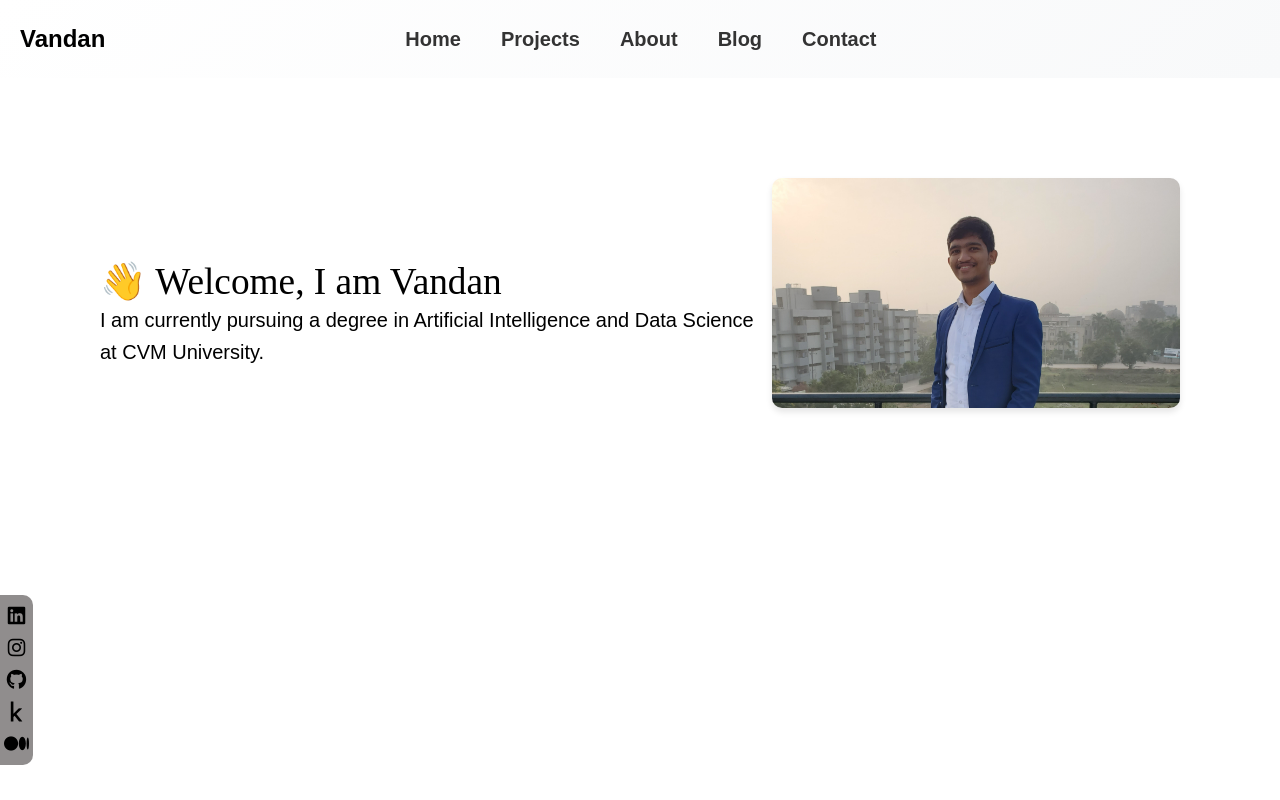
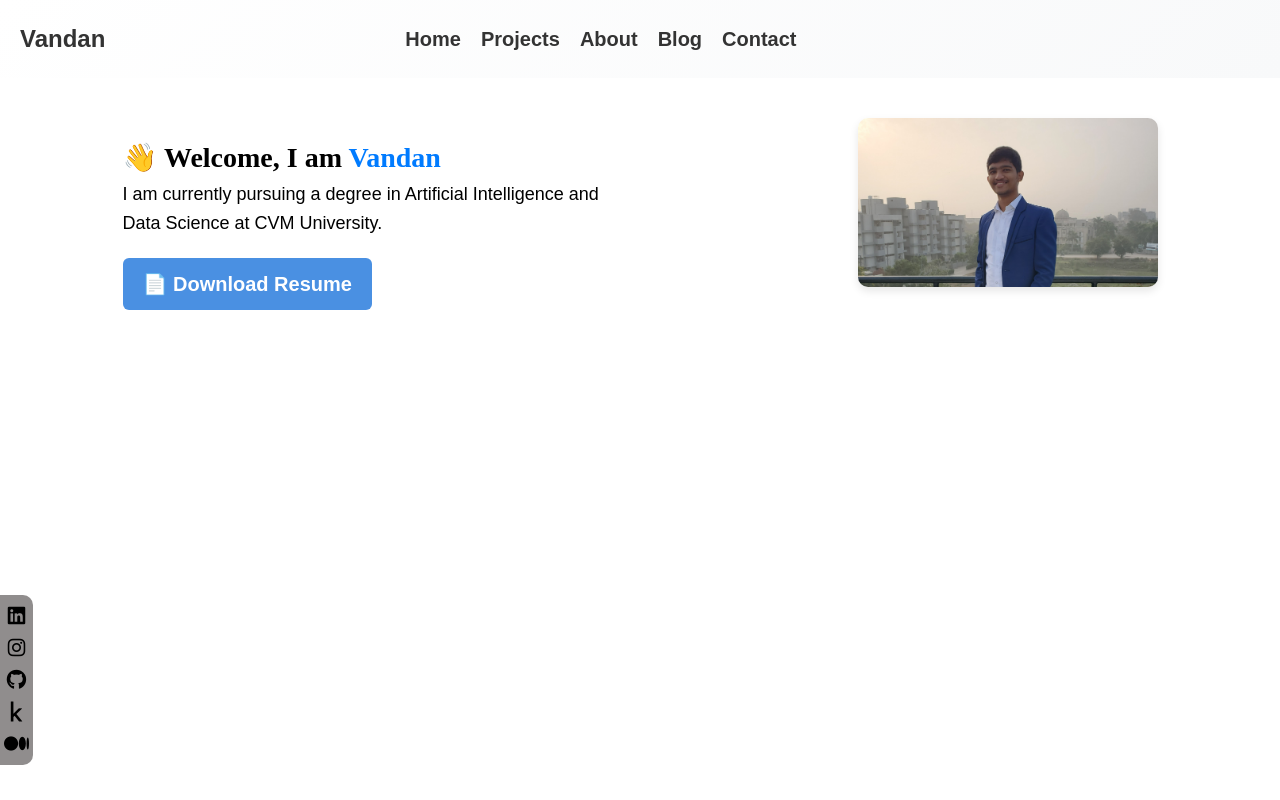
Before and after one commit to patelvandan11/flask12, a Flask app: page / in a window 1280 px wide. Run offline with Flask 2, Linux system fonts and the light colour scheme; some libraries are stand-ins or nearby versions.

```diff
--- a/static/pro.css
+++ b/static/pro.css
@@ -2,6 +2,7 @@
 body, h1, h2, p, ul, li {
     margin: 0;
     padding: 0;
+    box-sizing: border-box;
 }
 
 /* Basic styles */
@@ -13,124 +14,59 @@ body {
     background: linear-gradient(135deg, #ffffff 0%, #ffffff 100%);
 }
 
-#vandan_p {
-    display: block;
-    margin: auto;
-    width: 50%;
-    animation: move 2s infinite;
-    text-align: center;
-}
-
 /* Header styles */
 header {
     background: linear-gradient(135deg, #ffffff 0%, #f8f9fa 100%);
     padding: 20px;
     box-shadow: 0 2px 4px rgba(0,0,0,0.1);
+    position: relative;
+    z-index: 10;
 }
 
-header .logo, .entry__title {
+.logo-link {
     font-size: 24px;
     font-weight: bold;
+    color: #333;
+    text-decoration: none;
 }
 
+/* Navigation styles */
 nav ul {
     list-style: none;
     display: flex;
     align-items: center;
+    gap: 20px;
 }
 
-nav ul li {
-    margin-right: 20px;
-}
-
-nav ul li a, .entry__more-link, .link-list li a, .s-footer__social li a {
+nav ul li a {
     color: #333;
     text-decoration: none;
+    font-weight: bold;
     transition: color 0.3s ease;
 }
 
-nav ul li a:hover, .entry__more-link:hover, .link-list li a:hover, .s-footer__social li a:hover {
-    color: #666;
-}
-
-/* Main section styles */
-main, #content {
-    padding: 0;
-}
-
-.hero, .vandan, .s-footer__main {
-    display: flex;
-    padding: 100px;
-    justify-content: space-between;
-    align-items: center;
-    background: linear-gradient(135deg, #ffffff 0%, #ffffff 100%);
-}
-
-.hero-image img, .entry__thumb img {
-    width: 100%;
-    max-width: 500px;
-    height: auto;
-    border-radius: 10px;
-    box-shadow: 0 4px 6px rgba(0,0,0,0.1);
-}
-
-/* Entry content styles */
-.entry {
-    margin-bottom: 40px;
-}
-
-.entry__text, .entry__header, .entry__excerpt {
-    margin-top: 20px;
-    font-size: 16px;
-    color: #666;
-}
-
-.entry__excerpt, .entry__more-link {
-    margin-bottom: 10px;
-}
-
-.entry__more-link {
+nav ul li a:hover,
+nav ul li a.active {
     color: #4a90e2;
 }
 
-.footer-content {
-    display: flex;
-    justify-content: space-between;
-    align-items: center;
-    color: #333;
-    background: linear-gradient(135deg, #ffffff 0%, #f8f9fa 100%);
-}
-
-.link-list, .s-footer__social {
-    list-style: none;
-    display: flex;
-    flex-direction: column;
-}
-
-.s-footer__social {
-    justify-content: flex-end;
-}
-
-.s-footer__social li {
-    margin-left: 10px;
-}
-
-/* Menu styles */
+/* Menu icon styles */
 .menu-icon {
     display: none;
     flex-direction: column;
     justify-content: space-between;
     width: 30px;
-    height: 21px;
+    height: 22px;
     cursor: pointer;
     position: fixed;
     top: 20px;
-    right: 20px;
-    z-index: 3;
+    right: 20px; /* <-- Move to right */
+    z-index: 1001;
 }
 
 .bar {
     height: 3px;
+    width: 100%;
     background-color: #333;
     border-radius: 3px;
     transition: transform 0.3s ease, opacity 0.3s ease;
@@ -148,49 +84,102 @@ main, #content {
     transform: rotate(-45deg) translate(5px, -5px);
 }
 
-.nav-links {
-    list-style: none;
-    display: flex;
-    gap: 20px;
-}
-
-.nav-links a {
-    font-weight: bold;
-    color: #333;
-}
-
-.nav-links a:hover {
-    text-decoration: underline;
-}
-
+/* Mobile styles */
 @media (max-width: 768px) {
     .menu-icon {
         display: flex;
     }
 
-    .hero-image img {
-        width: 100%;
-    }
-
     .nav-links {
-        display: none;
         flex-direction: column;
-        gap: 10px;
         position: fixed;
         top: 0;
-        background: linear-gradient(135deg, #ffffff 0%, #f8f9fa 100%);
-        height: 100%;
-        width: 100%;
+        left: 0;
+        height: 100vh;
+        width: 100vw;
         justify-content: center;
         align-items: center;
-        z-index: 2;
+        background: linear-gradient(135deg, #ffffff 0%, #f8f9fa 100%);
+        transform: translateX(100%);
+        transition: transform 0.3s ease-in-out;
+        z-index: 1000;
+        display: flex;
+        gap: 30px;
     }
 
     .nav-links.open {
-        display: flex;
+        transform: translateX(0);
     }
 
-    .vandan {
+    nav ul {
         flex-direction: column;
     }
 }
+
+
+/* home page  */
+
+.vandan {
+    display: flex;
+    flex-direction: column-reverse;
+    align-items: center;
+    text-align: center;
+    padding: 40px 20px;
+    gap: 30px;
+    background-color: #fff;
+}
+
+.hero-text h2 {
+    font-size: 28px;
+    font-weight: bold;
+}
+
+.hero-text span {
+    color: #007bff;
+}
+
+.hero-text p {
+    font-size: 18px;
+    margin-top: 10px;
+    max-width: 500px;
+}
+
+.hero-image img {
+    max-width: 300px;
+    width: 100%;
+    height: auto;
+    border-radius: 10px;
+    box-shadow: 0 4px 8px rgba(0,0,0,0.1);
+}
+
+.resume-button {
+    display: inline-block;
+    margin-top: 20px;
+    padding: 10px 20px;
+    background-color: #4a90e2;
+    color: #fff;
+    text-decoration: none;
+    border-radius: 6px;
+    font-weight: bold;
+    transition: background 0.3s ease;
+}
+
+.resume-button:hover {
+    background-color: #2f6ac3;
+}
+
+@media (min-width: 768px) {
+    .vandan {
+        flex-direction: row;
+        justify-content: space-around;
+        text-align: left;
+    }
+
+    .hero-text {
+        max-width: 600px;
+    }
+
+    .hero-text p {
+        margin: 0;
+    }
+}
--- a/templates/home.html
+++ b/templates/home.html
@@ -12,6 +12,9 @@
         <div class="hero-text">
             <h2>👋 Welcome, I am <span>Vandan</span></h2>
             <p>I am currently pursuing a degree in Artificial Intelligence and Data Science at CVM University.</p>
+            <a class="resume-button" href="https://drive.google.com/file/d/1HR5pUR79dDpfddvarMNgLl1Ynjpgk-Es/view?usp=sharing" download>
+                📄 Download Resume
+            </a>
         </div>
         <div class="hero-image">
             <img src="{{ url_for('static', filename='images/van.jpg') }}" alt="Vandan's portrait">
```
